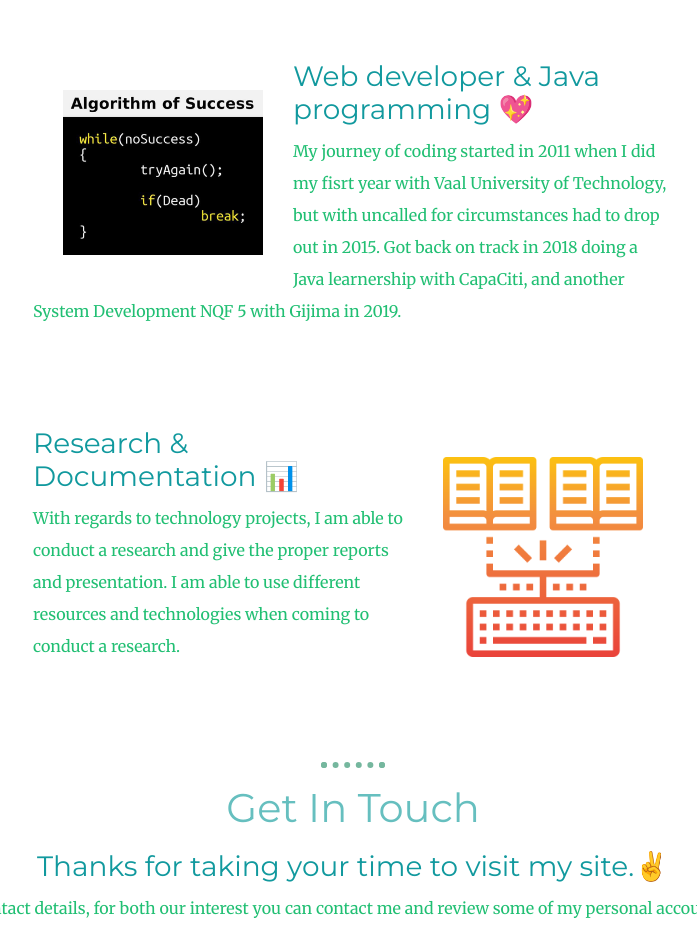
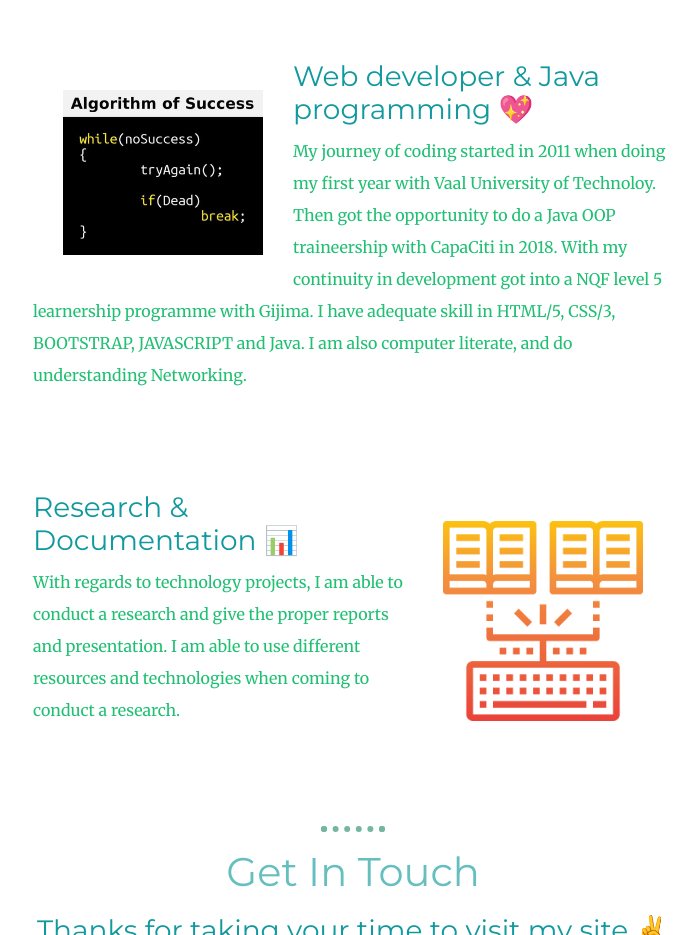
Before and after one commit to KhadiPG/CV, a plain HTML site: page index.html in a window 1280 px wide. Shown: the part 940-1875 px from the top of the page, without its empty margins (287-984 px from the left). Drawn offline with nearby package versions, Linux system fonts and the light colour scheme.

Commit message:
Update index.html

```diff
--- a/index.html
+++ b/index.html
@@ -59,7 +59,7 @@
     <div class="skill-row">
       <img class="skill-pic1" src="images/skills.jpg" alt="code-picture" >
       <h3>Web developer & Java programming 💖</h3>
-      <p class="into">My journey of coding started in 2011 when I did my fisrt year with Vaal University of Technology, but with uncalled for circumstances had to drop out in 2015. Got back on track in 2018 doing a Java learnership with CapaCiti, and another System Development NQF 5 with Gijima in 2019.</p>
+      <p class="into">My journey of coding started in 2011 when doing my first year with Vaal University of Technoloy. Then got the opportunity to do a Java OOP traineership with CapaCiti in 2018. With my continuity in development got into a NQF level 5 learnership programme with Gijima. I have adequate skill in HTML/5, CSS/3, BOOTSTRAP, JAVASCRIPT and Java. I am also computer literate, and do understanding Networking. </p>
     </div>
     <div class="skill-row">
       <img class="skill-pic2" src="images/open-book.png" alt="book-pic" >
```
